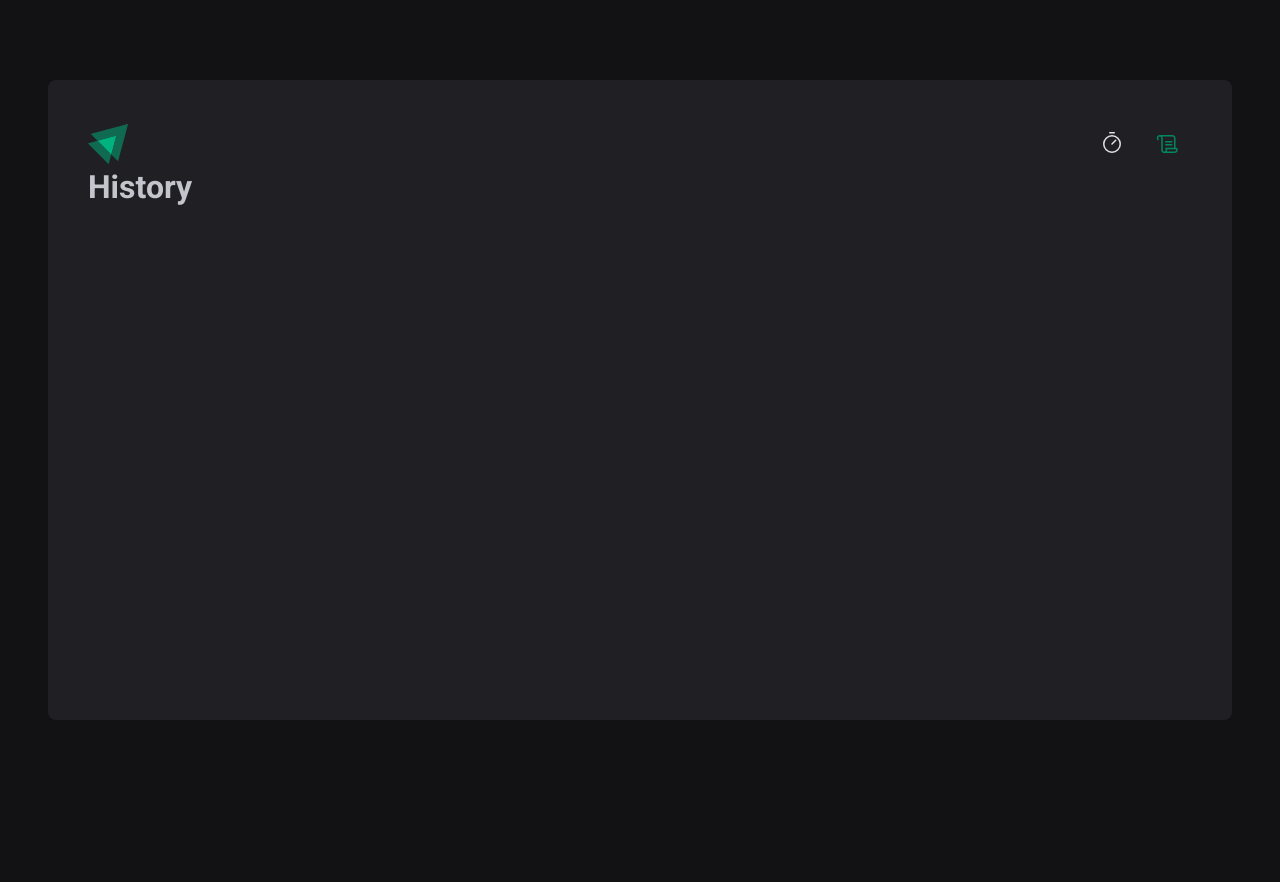
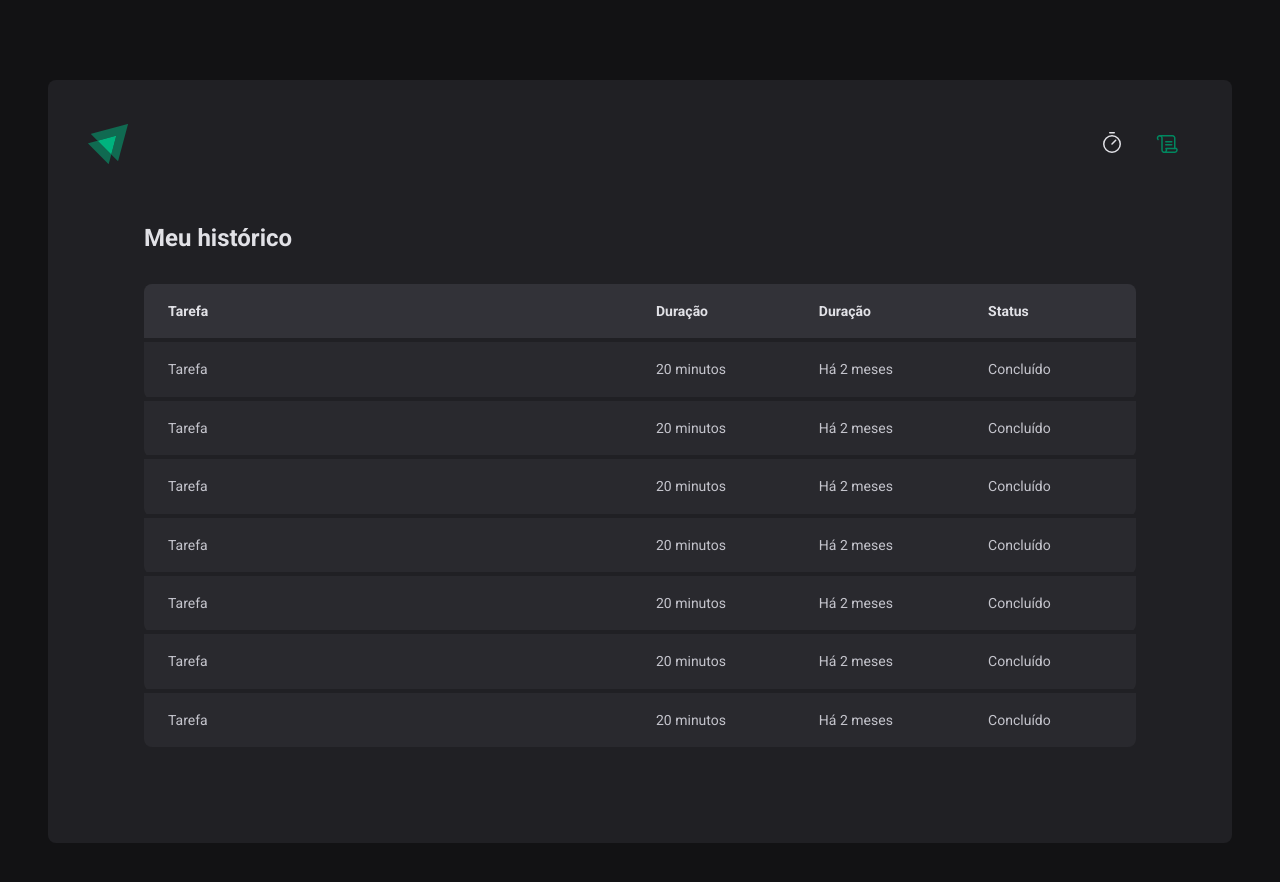
Before and after one commit to guigx7/02-ignite-timer-nf, a React (Vite) app: page /history in a window 1280 px wide. Shown: the top 882 px of the page. Before the commit the page ends 800 px from the top, so only its background shows below. Built offline with nearby package versions, Linux system fonts and the light colour scheme.

Commit message:
Página: History

```diff
--- a/src/layouts/DefaultLayout/index.tsx
+++ b/src/layouts/DefaultLayout/index.tsx
@@ -1,5 +1,6 @@
 import { Outlet } from 'react-router-dom'
 import { Header } from '../../components/Header'
+
 import { LayoutContainer } from './styles'
 
 export function DefaultLayout() {
--- a/src/layouts/DefaultLayout/styles.ts
+++ b/src/layouts/DefaultLayout/styles.ts
@@ -2,7 +2,7 @@
 
 export const LayoutContainer = styled.div`
   max-width: 74rem;
-  height: calc(100vh - 10rem);
+  min-height: calc(100vh - 10rem);
   margin: 5rem auto;
   padding: 2.5rem;
 
--- a/src/pages/History.tsx
+++ /dev/null
@@ -1,3 +0,0 @@
-export function History() {
-  return <h1>History</h1>
-}
--- /dev/null
+++ b/src/pages/History/index.tsx
@@ -0,0 +1,66 @@
+import { HistoryContainer, HistoryList } from './styles'
+
+export function History() {
+  return (
+    <HistoryContainer>
+      <h1>Meu histórico</h1>
+
+      <HistoryList>
+        <table>
+          <thead>
+            <tr>
+              <th>Tarefa</th>
+              <th>Duração</th>
+              <th>Duração</th>
+              <th>Status</th>
+            </tr>
+          </thead>
+          <tbody>
+            <tr>
+              <td>Tarefa</td>
+              <td>20 minutos</td>
+              <td>Há 2 meses</td>
+              <td>Concluído</td>
+            </tr>
+            <tr>
+              <td>Tarefa</td>
+              <td>20 minutos</td>
+              <td>Há 2 meses</td>
+              <td>Concluído</td>
+            </tr>
+            <tr>
+              <td>Tarefa</td>
+              <td>20 minutos</td>
+              <td>Há 2 meses</td>
+              <td>Concluído</td>
+            </tr>
+            <tr>
+              <td>Tarefa</td>
+              <td>20 minutos</td>
+              <td>Há 2 meses</td>
+              <td>Concluído</td>
+            </tr>
+            <tr>
+              <td>Tarefa</td>
+              <td>20 minutos</td>
+              <td>Há 2 meses</td>
+              <td>Concluído</td>
+            </tr>
+            <tr>
+              <td>Tarefa</td>
+              <td>20 minutos</td>
+              <td>Há 2 meses</td>
+              <td>Concluído</td>
+            </tr>
+            <tr>
+              <td>Tarefa</td>
+              <td>20 minutos</td>
+              <td>Há 2 meses</td>
+              <td>Concluído</td>
+            </tr>
+          </tbody>
+        </table>
+      </HistoryList>
+    </HistoryContainer>
+  )
+}
--- /dev/null
+++ b/src/pages/History/styles.ts
@@ -0,0 +1,63 @@
+import styled from 'styled-components'
+
+export const HistoryContainer = styled.main`
+  flex: 1;
+  padding: 3.5rem;
+  display: flex;
+  flex-direction: column;
+
+  h1 {
+    font-size: 1.5rem;
+    color: ${(props) => props.theme['gray-100']};
+  }
+`
+
+export const HistoryList = styled.div`
+  flex: 1;
+  overflow: auto;
+  margin-top: 2rem;
+
+  table {
+    width: 100%;
+    border-collapse: collapse;
+    min-width: 600px;
+
+    th {
+      background-color: ${(props) => props.theme['gray-600']};
+      padding: 1rem;
+      text-align: left;
+      color: ${(props) => props.theme['gray-100']};
+      font-size: 0.875rem;
+      line-height: 1.6;
+
+      &:first-child {
+        border-top-left-radius: 8px;
+        padding-left: 1.5rem;
+      }
+
+      &:last-child {
+        border-top-right-radius: 8px;
+        padding-right: 1.5rem;
+      }
+    }
+
+    td {
+      background-color: ${(props) => props.theme['gray-700']};
+      border-top: 4px solid ${(props) => props.theme['gray-800']};
+      padding: 1rem;
+      font-size: 0.875rem;
+      line-height: 1.6;
+
+      &:first-child {
+        width: 50%;
+        padding-left: 1.5rem;
+        border-bottom-left-radius: 8px;
+      }
+
+      &:last-child {
+        padding-right: 1.5rem;
+        border-bottom-right-radius: 8px;
+      }
+    }
+  }
+`
```
